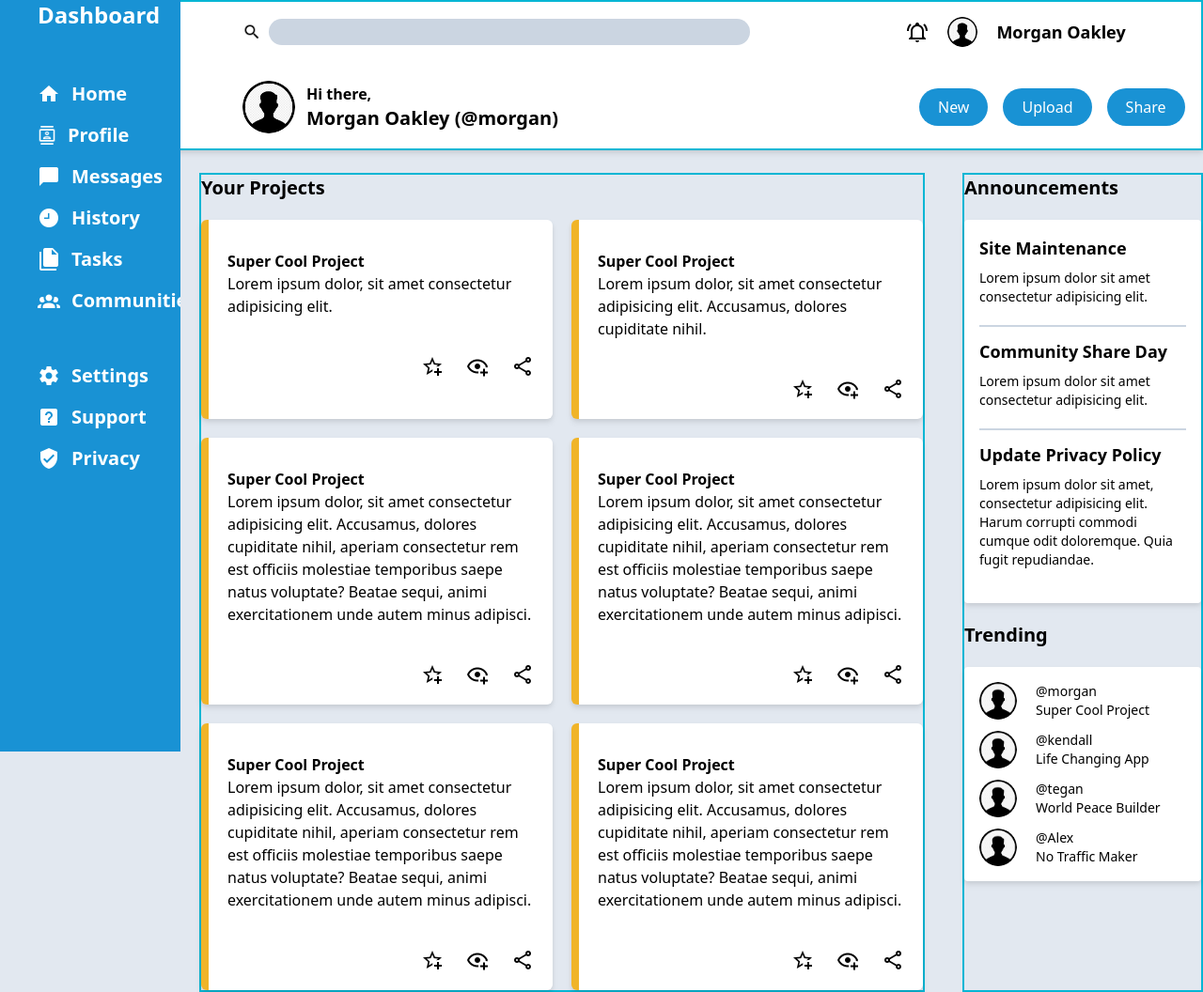
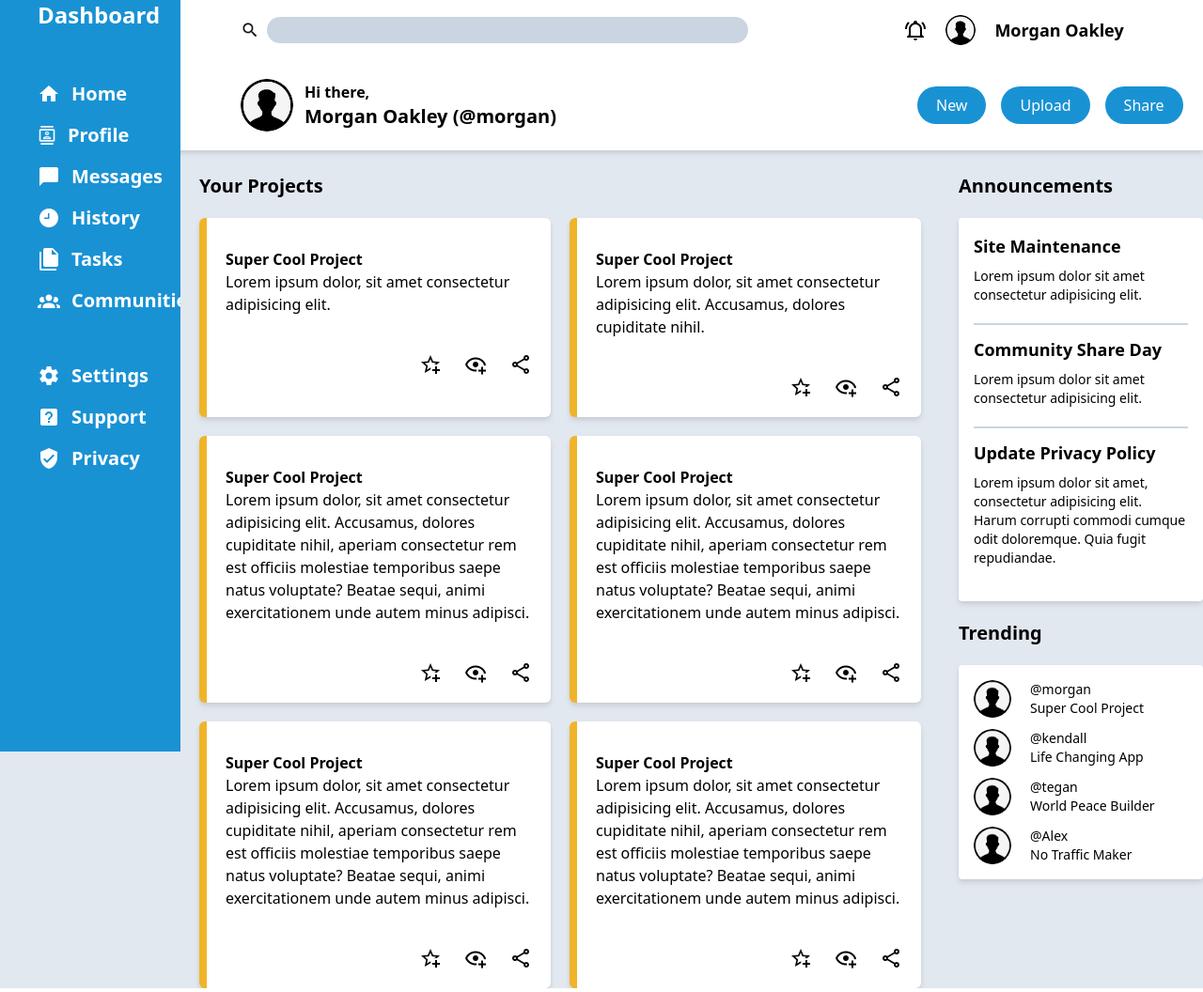
Before and after one commit to OriginalByteMe/Admin-Dashboard-Project, a plain HTML site: page index.html in a window 1280 px wide. Shown: the whole page at 94% size. Drawn offline with nearby package versions, Linux system fonts and the light colour scheme; files that its build step writes are made by us from their sources.

Commit message:
get rid of blue borders

```diff
--- a/index.html
+++ b/index.html
@@ -58,7 +58,7 @@
         </div>
     </div>
     <!-- Header -->
-    <div class="flex flex-col h-[20vh] w-[80vw] w-full bg-white bg-white drop-shadow-md border-solid gap-5 fixed z-40 border-2 border-cyan-500">
+    <div class="flex flex-col h-[20vh] w-[80vw] w-full bg-white bg-white drop-shadow-md border-solid gap-5 fixed z-40">
         <div class="flex flex-row h-[8vh] ml-10 items-center border-solid ml-[20vw]">
             <!-- Search bar -->
             <div class="flex items-center gap-2 ">
@@ -98,7 +98,7 @@
     <div class="flex pl-[15vw] pt-[18vh] h-full w-[100vw] bg-[#e2e8f0] font-bold">
         <!-- Content -->
         <div class="ml-5 mt-10 flex gap-10">
-            <div class="border-2 border-cyan-500 w-[65vw]">
+            <div class="w-[65vw]">
                 <!-- Projects -->
                 <p class="text-xl mb-5">Your Projects</p>
                 <div class="flex">
@@ -178,7 +178,7 @@
                     </div>
                 </div>
             </div>
-            <div class="border-2 border-cyan-500 ">
+            <div class="">
                 <p class="text-xl mb-5">Announcements</p>
                 <div class="flex">
                     <div class="flex flex-col gap-3 rounded bg-white drop-shadow-md p-4">
```
